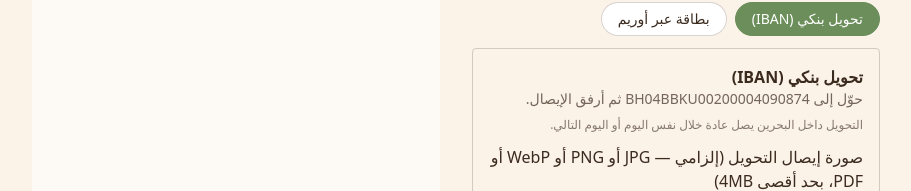
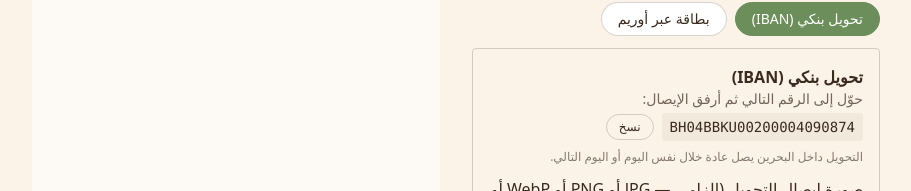
Before and after one commit to kdiariesstore-png/peep-and-beyond-web, a Next.js app: page /checkout in a window 1280 px wide. Shown: the part 758-949 px from the top of the page, without its empty margins (184-1095 px from the left). Built offline with nearby package versions, Linux system fonts and the light colour scheme; no server answers; the database is empty.

Commit message:
Add a copy-to-clipboard button for the IBAN at checkout
Customers previously had to select and copy the 22-character IBAN by
hand. It's now shown in a monospace box with a one-tap "نسخ" button
that copies it via the clipboard API, with brief "تم النسخ" feedback.

```diff
--- a/components/checkout/payment-method-selector.tsx
+++ b/components/checkout/payment-method-selector.tsx
@@ -1,5 +1,6 @@
 "use client";
 
+import { useState } from "react";
 import type { PaymentMethod } from "../../lib/types";
 import { isGccCountry } from "../../lib/countries";
 
@@ -8,6 +9,8 @@ const RECEIPT_ERROR_MESSAGES: Record<string, string> = {
   receipt_invalid_type: "نوع الملف غير مدعوم — استخدم JPG أو PNG أو WebP أو PDF.",
   receipt_too_large: "حجم الملف كبير جدًا — الحد الأقصى 4 ميغابايت.",
 };
+
+const IBAN = "BH04BBKU00200004090874";
 
 export function PaymentMethodSelector({
   method,
@@ -23,6 +26,17 @@ export function PaymentMethodSelector({
   onReceiptChange: (file: File | null) => void;
 }) {
   const isLocal = isGccCountry(countryCode);
+  const [copied, setCopied] = useState(false);
+
+  async function handleCopyIban() {
+    try {
+      await navigator.clipboard.writeText(IBAN);
+      setCopied(true);
+      setTimeout(() => setCopied(false), 2000);
+    } catch {
+      // Clipboard access can be denied by the browser; the IBAN is still selectable text.
+    }
+  }
 
   return (
     <fieldset className="space-y-3">
@@ -54,9 +68,19 @@ export function PaymentMethodSelector({
       {method === "iban" && (
         <div className="rounded border border-brown/20 p-4">
           <strong>تحويل بنكي (IBAN)</strong>
-          <p className="text-sm text-brown/70">
-            حوّل إلى BH04BBKU00200004090874 ثم أرفق الإيصال.
-          </p>
+          <p className="text-sm text-brown/70">حوّل إلى الرقم التالي ثم أرفق الإيصال:</p>
+          <div className="mt-1 flex items-center gap-2">
+            <code className="rounded bg-brown/5 px-2 py-1 text-sm" dir="ltr">
+              {IBAN}
+            </code>
+            <button
+              type="button"
+              onClick={handleCopyIban}
+              className="rounded-full border border-brown/20 px-3 py-1 text-xs text-brown"
+            >
+              {copied ? "تم النسخ ✓" : "نسخ"}
+            </button>
+          </div>
           <p className="mt-2 text-xs text-brown/60">
             {isLocal
               ? "التحويل داخل البحرين يصل عادة خلال نفس اليوم أو اليوم التالي."
```
